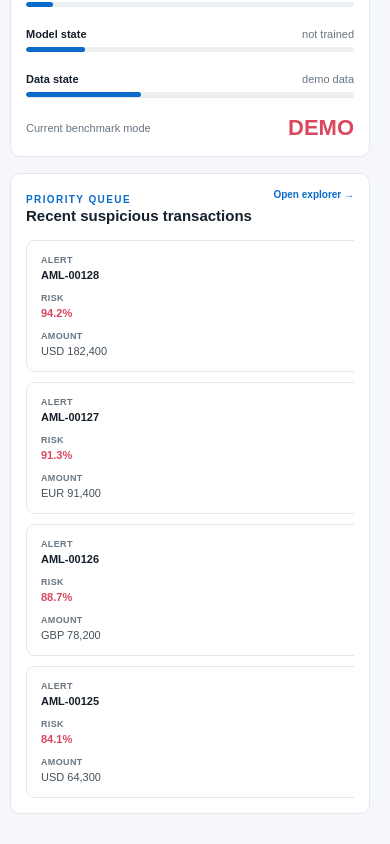
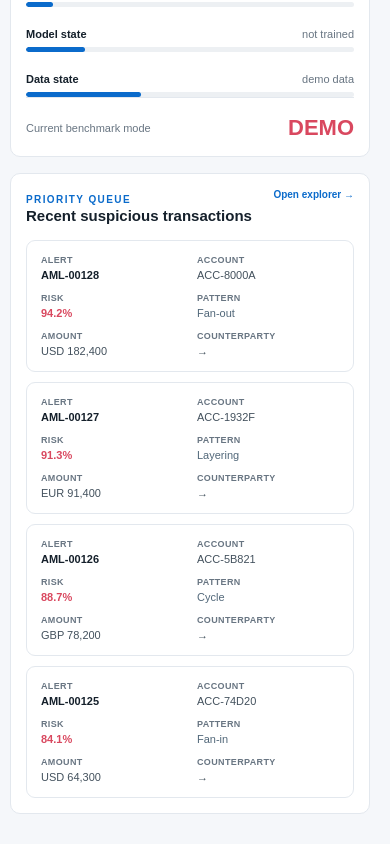
Before and after one commit to Abhijeet-035/aml-insight, a Next.js app in the folder apps/web/: page / in a window 390 px wide. Shown: the part 893-1737 px from the top of the page. Built offline with nearby package versions, Linux system fonts and the light colour scheme; no server answers.

Commit message:
Polish alert actions and remove mobile overflow

```diff
--- a/apps/web/app/globals.css
+++ b/apps/web/app/globals.css
@@ -3642,3 +3642,40 @@ button {
         justify-self: stretch;
     }
 }
+
+
+@media (min-width: 701px) {
+    .alertsPanel .row > .alertReviewButton,
+    .alertsPanel .row > .analyzeLink {
+        margin-left: 5px;
+    }
+
+    .alertsPanel .row > .alertReviewButton {
+        margin-left: 0;
+        margin-right: 5px;
+    }
+}
+
+@media (max-width: 700px) {
+    .alertsPanel .row > .alertReviewButton,
+    .alertsPanel .row > .analyzeLink {
+        width: 100%;
+        max-width: 100%;
+        min-width: 0;
+        margin: 0;
+        box-sizing: border-box;
+    }
+
+    .alertsPanel .row {
+        width: 100%;
+        max-width: 100%;
+        min-width: 0;
+        overflow-x: hidden;
+    }
+
+    .alertsPanel .row > * {
+        min-width: 0;
+        max-width: 100%;
+        box-sizing: border-box;
+    }
+}
```
